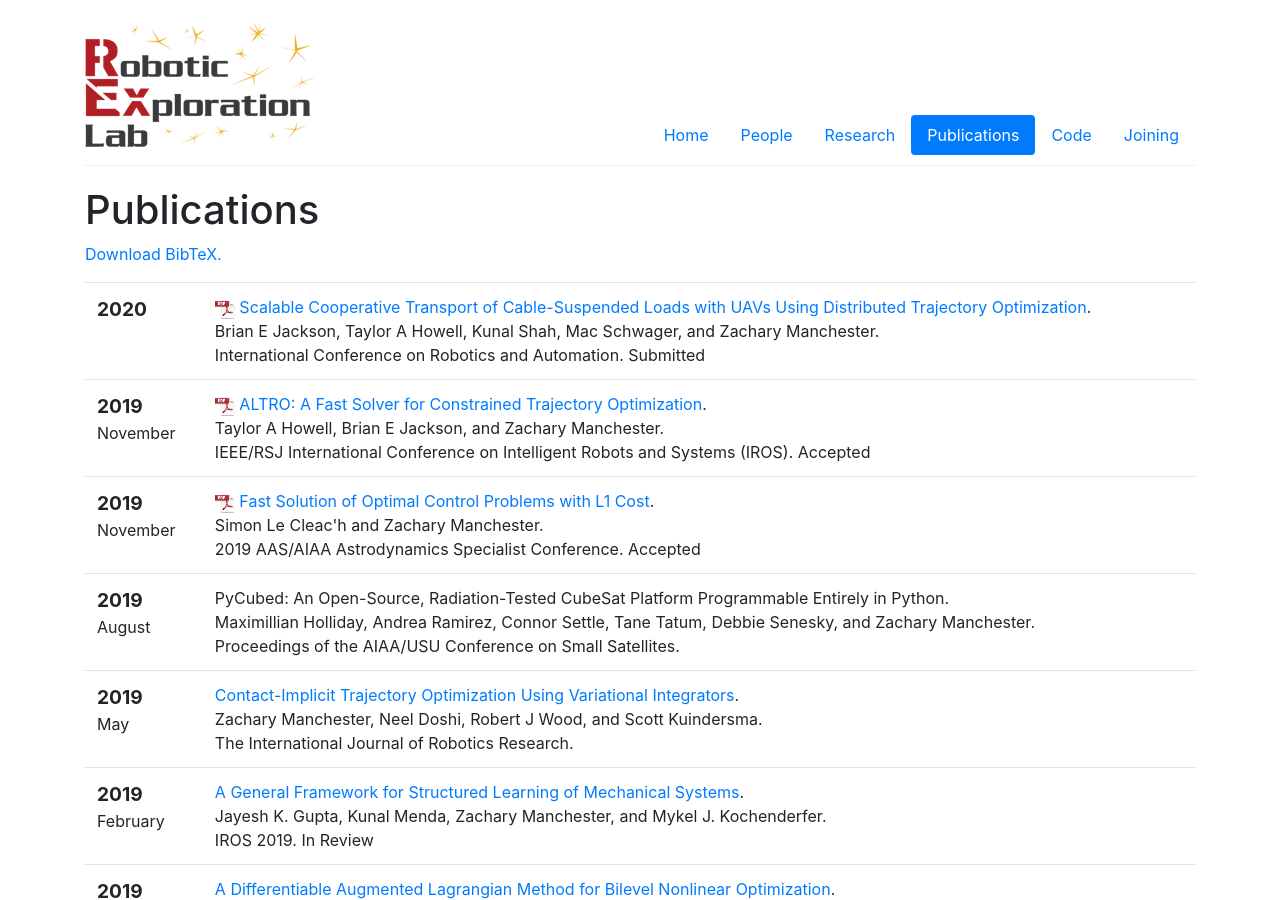
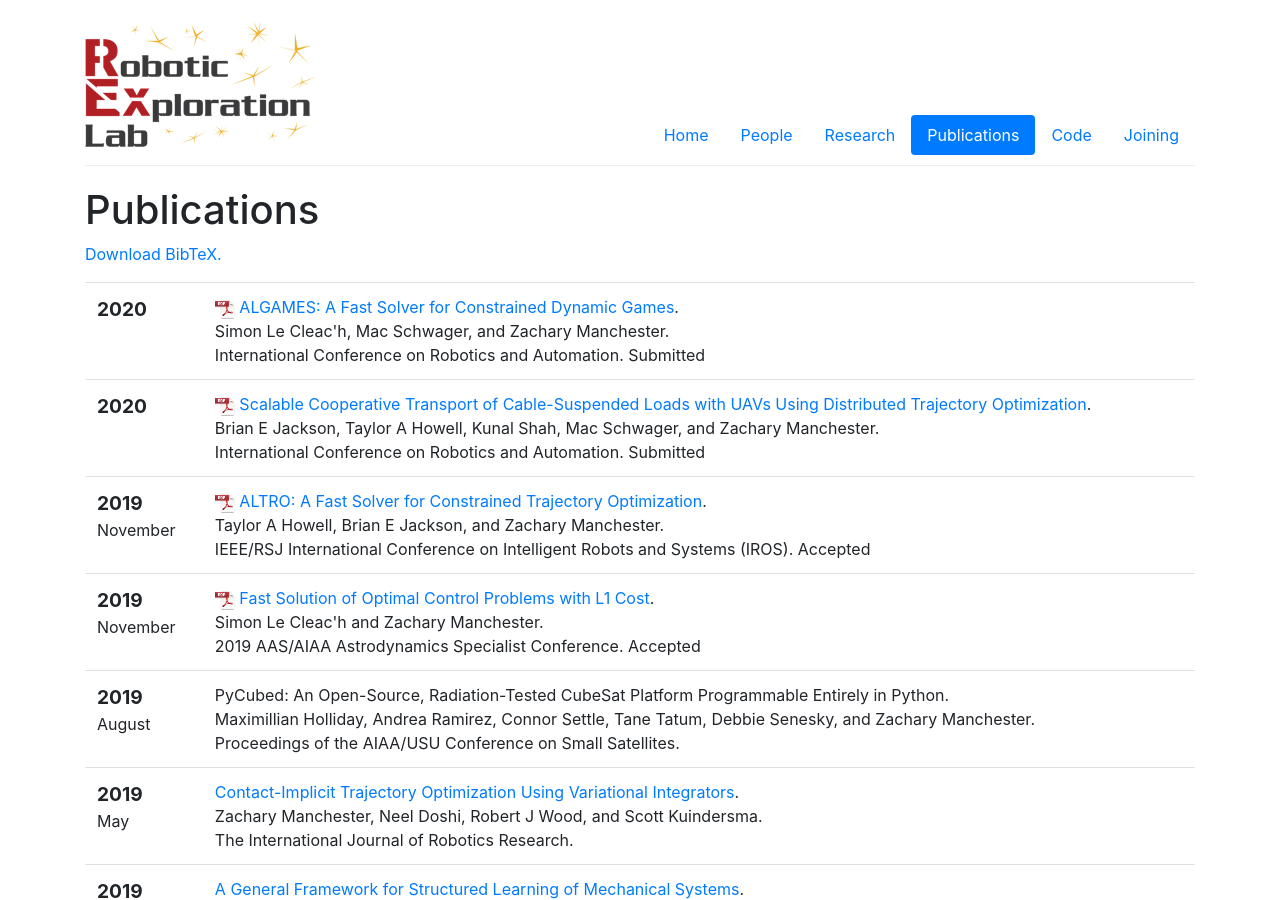
Before and after one commit to RoboticExplorationLab/roboticexplorationlab.github.io, a Jekyll site: the page built from publications.html, in a window 1280 px wide and 900 px high. Built offline with Jekyll 4.4.1, drawn with Linux system fonts in a browser that asks for light colours.

Commit message:
fixing algames publication

```diff
--- a/_includes/pubs.html
+++ b/_includes/pubs.html
@@ -1,5 +1,31 @@
 <table class="table">
 <tbody>
+	<tr>
+		<td>
+			<span class="date">
+
+				<big><strong>2020</strong></big><br />
+
+
+			</span>
+		</td>
+		<td class="publication">
+			<span class="pubtitle">
+					<img src="img/pdficon_small.png" width="20"
+						height="20" alt="PDF" />
+				<a href="https://rexlab.stanford.edu/papers/ALGAMES.pdf">ALGAMES: A Fast Solver for Constrained Dynamic Games</a>.
+			</span><br />
+			<span class="authors">
+				Simon Le Cleac'h, Mac Schwager, and Zachary Manchester.
+			</span><br />
+			<span class="venuetype"></span><span class="venue">International Conference on Robotics and Automation</span>.
+			<span class="note">
+			Submitted
+			</span>
+			<br />
+			<span class="links">
+		</td>
+	</tr>
 	<tr>
 		<td>
 			<span class="date">
--- a/bib/pubs.bib
+++ b/bib/pubs.bib
@@ -253,10 +253,10 @@
   language = {en},
   booktitle = {International {{Conference}} on {{Robotics}} and {{Automation}}},
   url = {https://rexlab.stanford.edu/papers/ALGAMES.pdf},
-  author = {Le Cleac'h, Simon and Manchester, Zachary},
+  author = {Le Cleac'h, Simon and Schwager, Mac and Manchester, Zachary},
   year = {2020},
   pages = {7},
-  file = {/home/simon/Zotero/storage/NSWQIJWJ/Le Cleac'h and Manchester - 2020 - ALGAMES A Fast Solver for Constrained Dynamic Gam.pdf}
+  file = {/home/simon/Zotero/storage/NSWQIJWJ/Le Cleac'h et al. - 2020 - ALGAMES A Fast Solver for Constrained Dynamic Gam.pdf}
 }
 
 @inproceedings{Gatherer2019,
```
Also changed, not shown: 1 other file.
